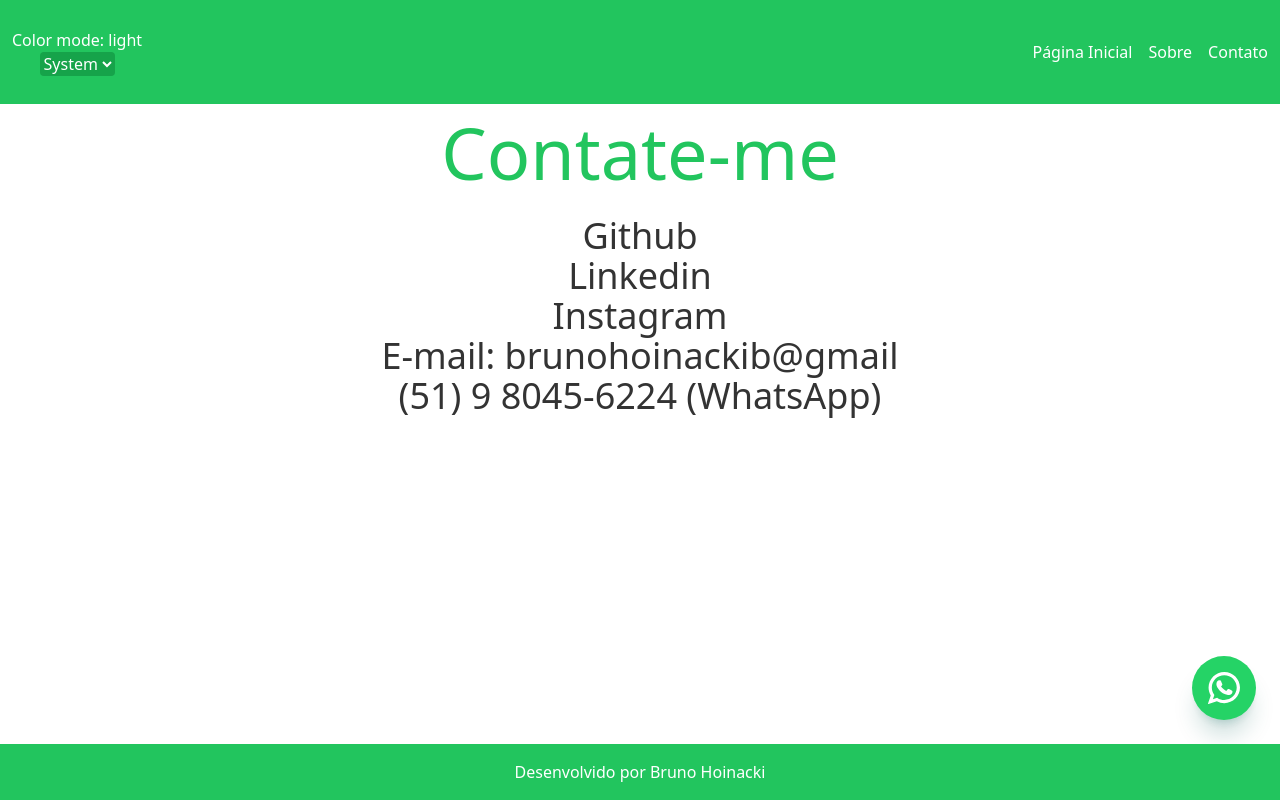
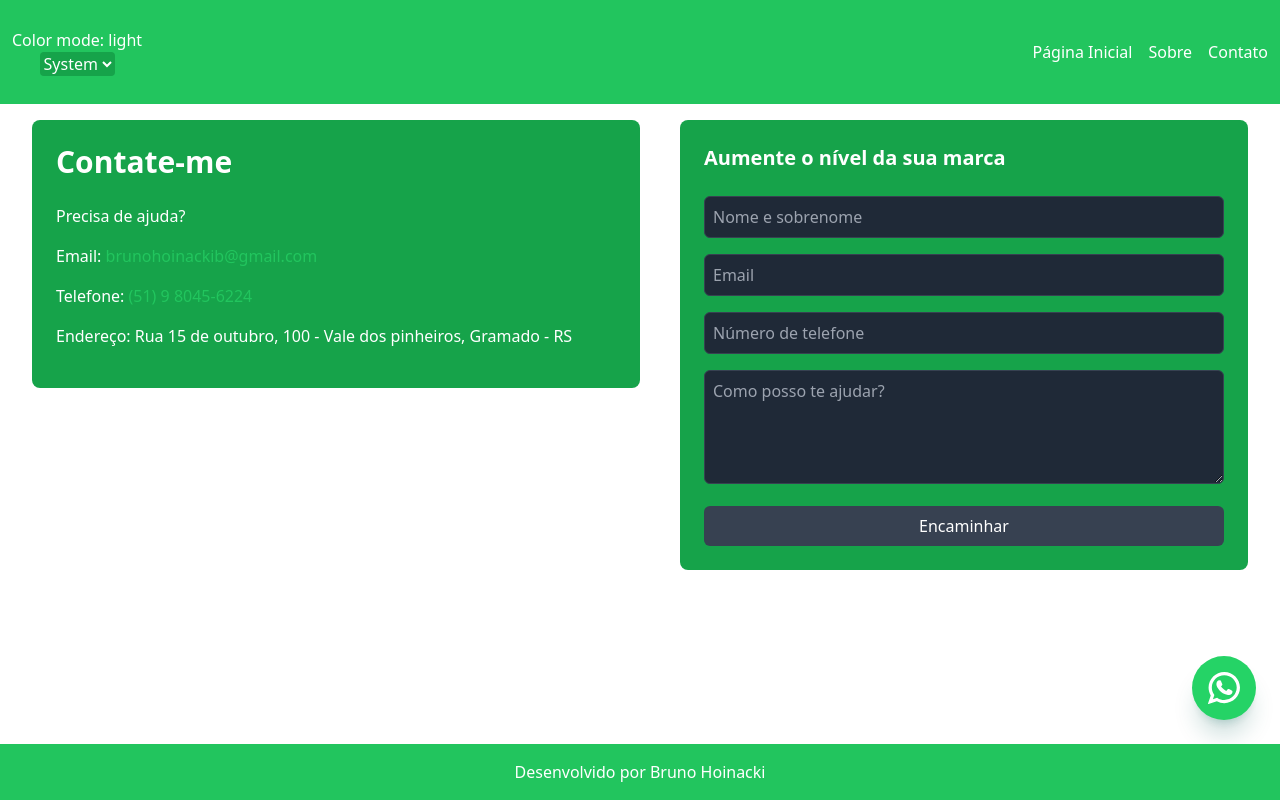
Before and after one commit to BrunoHoinacki/portifolio-bhb, a Nuxt app: page /contato in a window 1280 px wide. Built offline with nearby package versions, Linux system fonts and the light colour scheme.

Commit message:
[Feature] Formulario de contato

```diff
--- a/nuxt.config.ts
+++ b/nuxt.config.ts
@@ -4,7 +4,7 @@ export default defineNuxtConfig({
       htmlAttrs: {
         lang: 'pt-br'
       },
-      title: 'Portfólio Bruno Hoinacki - Desenvolvedor Fullstack',
+      title: 'Bruno Hoinacki - Desenvolvedor Fullstack',
       meta: [
         { charset: 'utf-8' },
         { name: 'viewport', content: 'width=device-width, initial-scale=1' },
--- a/pages/contato.vue
+++ b/pages/contato.vue
@@ -1,12 +1,42 @@
 <template>
-    <div class="flex flex-col items-center pt-6">
-        <p class="text-green-500 text-4xl md:text-7xl p-3">Contate-me</p>
-        <div class="flex flex-col text-2xl md:text-4xl items-center pt-4 pb-[40px]">
-            <a href="https://github.com/brunohoinacki" target="_blank">Github</a>
-            <a href="https://www.linkedin.com/in/brunohoinacki/" target="_blank">Linkedin</a>
-            <a href="https://www.instagram.com/this.bruno_hoinacki/" target="_blank">Instagram</a>
-            <a href="mailto:brunohoinackib@gmail.com">E-mail: brunohoinackib@gmail</a>
-            <a href="https://wa.me/5551980456224?text=Fala+Brun%C3%A3o%21%21%21%21+Vim+pelo+site.">(51) 9 8045-6224 (WhatsApp)</a>
+    <div class="text-white p-8">
+        <div class="container mx-auto flex flex-wrap justify-between items-start md:pt-2">
+            <div class="bg-green-600 p-6 rounded-lg w-full lg:w-1/2 mb-3 lg:mb-0">
+                <h2 class="text-3xl font-semibold mb-6">Contate-me</h2>
+                <p class="mb-4">Precisa de ajuda?</p>
+                <p class="mb-4">Email: <a href="mailto:brunohoinackib@gmail.com"
+                        class="text-green-500 hover:text-green-300">brunohoinackib@gmail.com</a></p>
+                <p class="mb-4">Telefone: <a href="tel:+5551980456224" class="text-green-500 hover:text-green-300">(51)
+                        9
+                        8045-6224</a></p>
+                <p class="mb-4">Endereço: Rua 15 de outubro, 100 - Vale dos pinheiros, Gramado - RS</p>
+            </div>
+            <div class="w-full md:w-1/2 md:pl-10">
+                <div class="bg-green-600 p-5 md:p-6 rounded-lg">
+                    <h3 class="text-xl font-semibold mb-6">Aumente o nível da sua marca</h3>
+                    <form class="space-y-4" action="https://formsubmit.co/brunohoinackib@gmail.com" method="POST">
+                    <div>
+                        <input type="text" name="text" placeholder="Nome e sobrenome"
+                            class="w-full p-2 rounded-md bg-gray-800 border border-gray-700 text-white">
+                    </div>
+                    <div>
+                        <input type="email" name="email" placeholder="Email"
+                            class="w-full p-2 rounded-md bg-gray-800 border border-gray-700 text-white">
+                    </div>
+                    <div>
+                        <input type="tel" name="tel" placeholder="Número de telefone"
+                            class="w-full p-2 rounded-md bg-gray-800 border border-gray-700 text-white">
+                    </div>
+                    <div>
+                        <textarea name="message" placeholder="Como posso te ajudar?"
+                            class="w-full p-2 rounded-md bg-gray-800 border border-gray-700 text-white"
+                            rows="4"></textarea>
+                    </div>
+                    <button type="submit"
+                        class="w-full p-2 rounded-md bg-gray-700 hover:bg-gray-600 text-white">Encaminhar</button>
+                    </form>
+                </div>
+            </div>
         </div>
     </div>
 </template>
```
